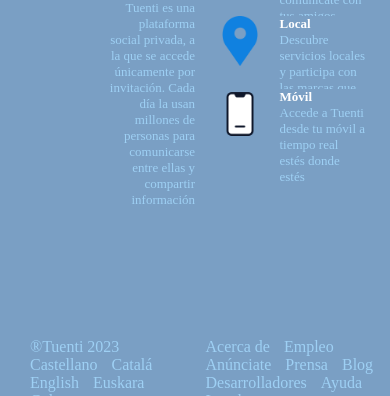
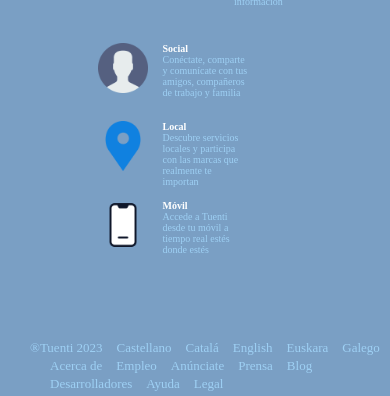
Before and after one commit to Miguel-an87/practica-3-flex, a plain HTML site: page index.html in a window 390 px wide. Shown: the part 380-776 px from the top of the page. Drawn offline with Linux system fonts and the light colour scheme.

Commit message:
practica 3 definitiva 1

```diff
--- a/styles.css
+++ b/styles.css
@@ -163,6 +163,7 @@
   align-items: center;
   color: #9ed0f4;
   margin-top: 60px;
+  flex-wrap: wrap;
 }
 li {
   list-style: none;
@@ -206,6 +207,10 @@
   .down-header {
     display: flex;
   }
+  .social {
+    margin-top: 0px;
+    height: 40%;
+  }
   .pregunta,
   .pregunta-1,
   .respuesta,
@@ -214,10 +219,13 @@
   }
   main,
   footer {
-    flex-wrap: wrap;
+    /*     flex-wrap: wrap; */
     flex-direction: column;
     justify-content: center;
     align-items: center;
+  }
+  li {
+    font-size: small;
   }
 }
 @media screen and (max-width: 480px) {
@@ -228,7 +236,7 @@
   }
   main,
   footer {
-    flex-wrap: wrap;
+    /*     flex-wrap: wrap; */
     flex-direction: column;
     justify-content: center;
     align-items: center;
@@ -240,4 +248,13 @@
   .form- {
     width: 28%;
   }
+  li {
+    font-size: small;
+  }
+  .pregunta,
+  .pregunta-1,
+  .respuesta,
+  .respuesta-1 {
+    font-size: x-small;
+  }
 }
```
